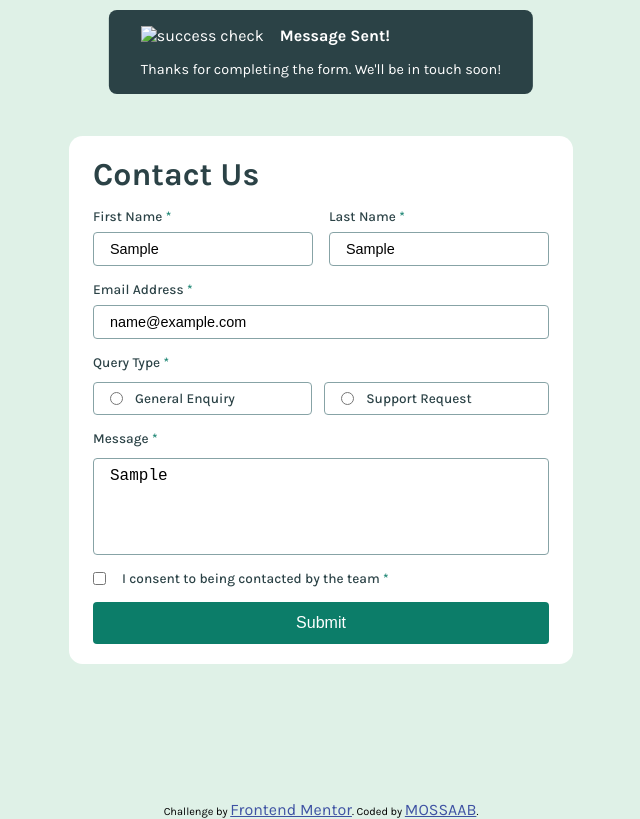
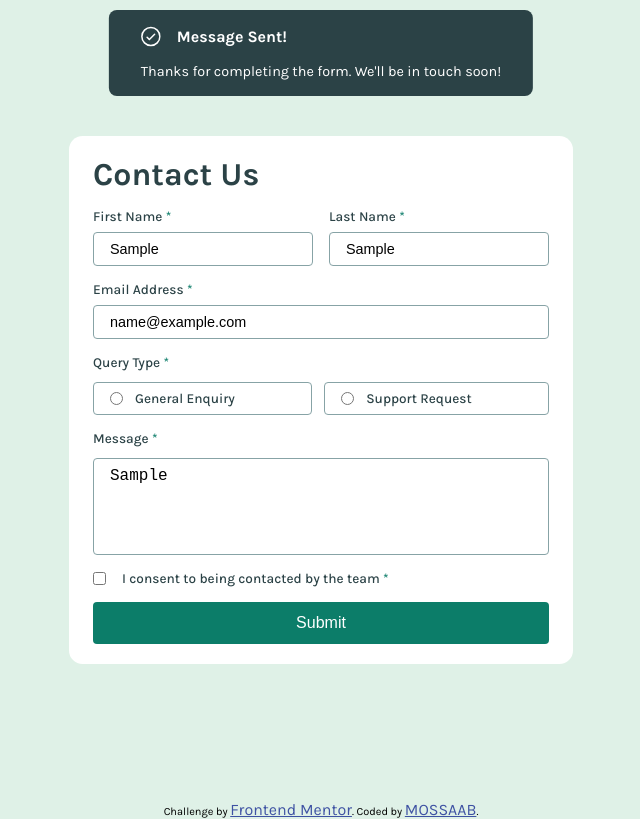
Before and after one commit to musaabuu/form-test, a plain HTML site: page index.html in a window 1280 px wide. Both pictures are taken after typing "Sample", "Sample", "name@example.com", "Sample" into the empty fields and a click on the button "Submit". Shown: the whole page, without its empty margins (319-959 px from the left). Drawn offline with Linux system fonts and the light colour scheme; a web font is replaced by a local one.

Commit message:
Update index.html

```diff
--- a/index.html
+++ b/index.html
@@ -16,7 +16,7 @@
 
   <div class="success-message" id="success">
     <div class="headding">
-      <img src="assets/images/icon-success-check.svg" alt="success check">
+      <img src="icon-success-check.svg" alt="success check">
       <h2>Message Sent!</h2>
     </div>
     <p>Thanks for completing the form. We'll be in touch soon!</p>
```
